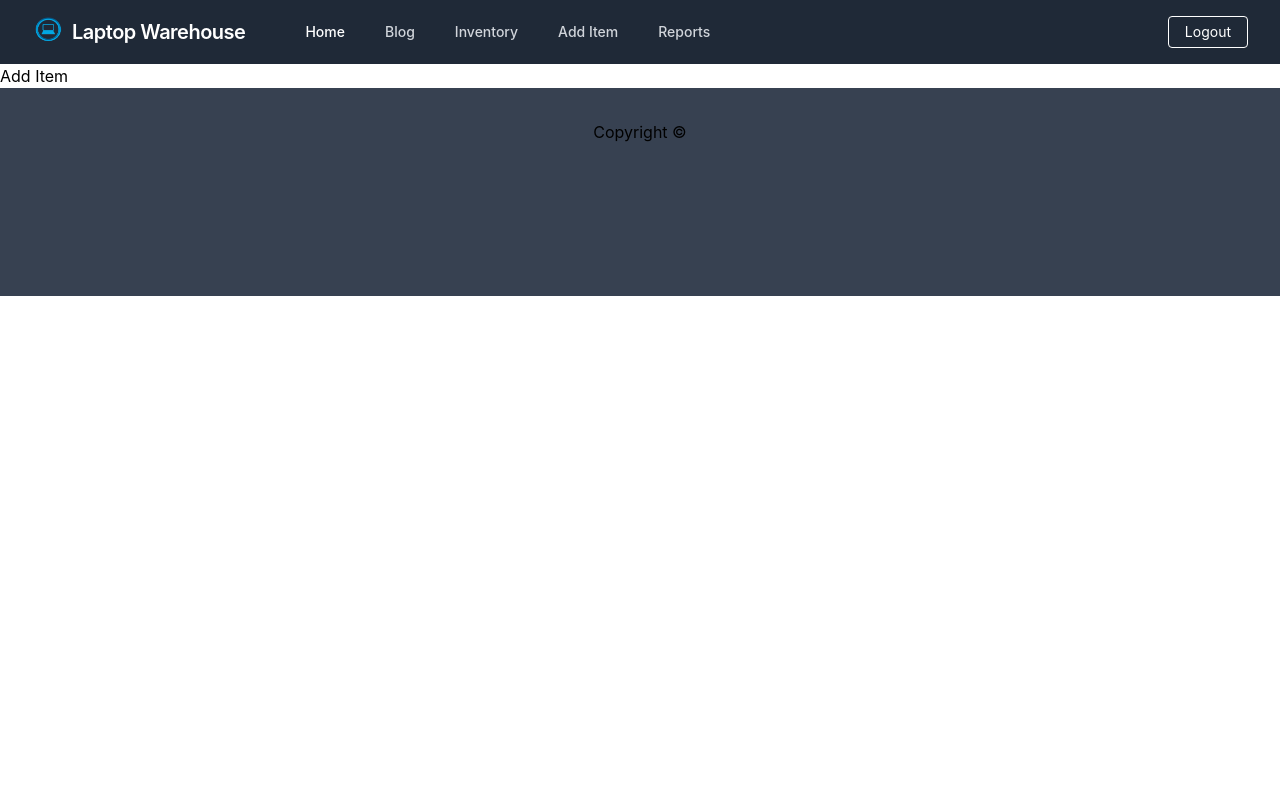
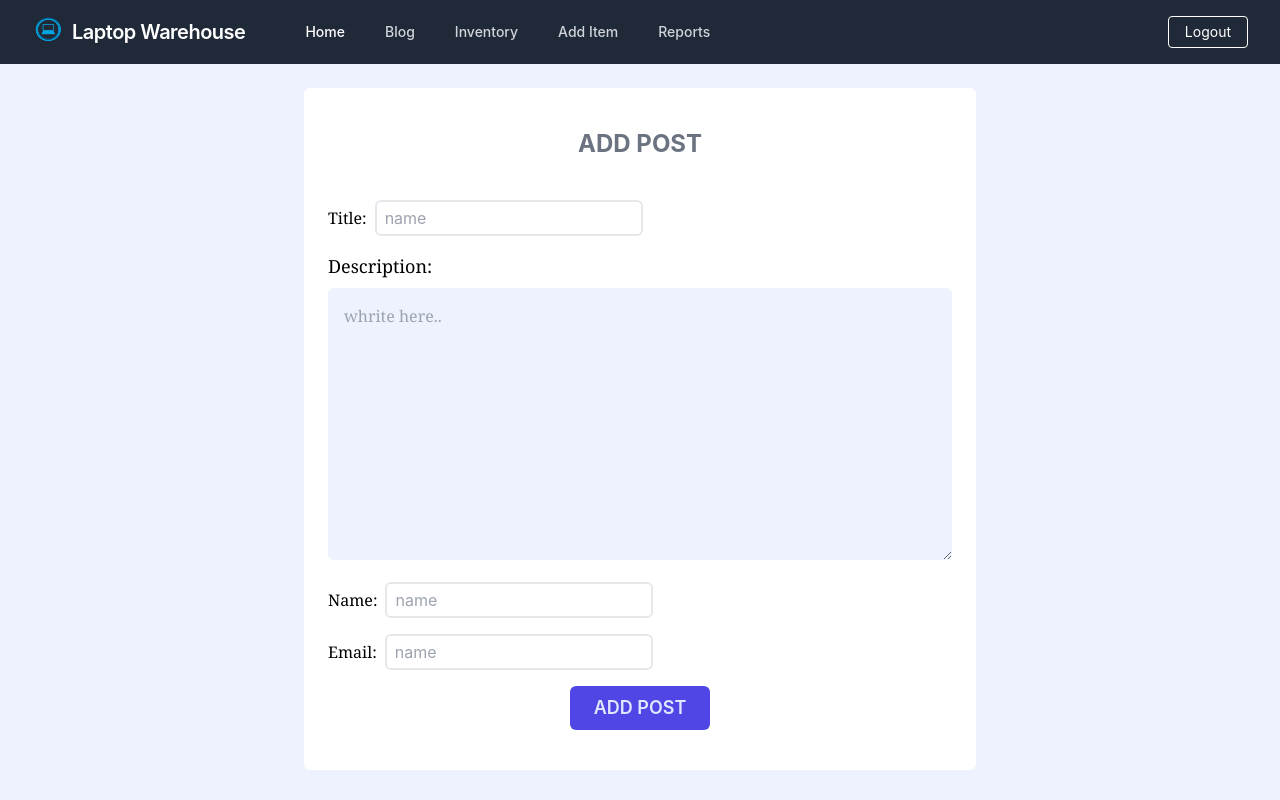
Before and after one commit to ibrahim1165/assaingment-11, a React (Create React App) app: page /additem in a window 1280 px wide. Shown: the top 800 px of the page. Built offline with nearby package versions, Linux system fonts and the light colour scheme; no server answers; sample sign-in values are in the browser's storage; what tw-elements would draw is missing.

Commit message:
item add form added

```diff
--- a/package.json
+++ b/package.json
@@ -13,6 +13,7 @@
     "react-bootstrap": "^2.3.1",
     "react-dom": "^18.1.0",
     "react-firebase-hooks": "^5.0.3",
+    "react-hook-form": "^7.30.0",
     "react-router-dom": "^6.3.0",
     "react-scripts": "5.0.1",
     "react-toastify": "^8.2.0",
--- a/src/App.js
+++ b/src/App.js
@@ -11,6 +11,7 @@ import Register from './Componets/Register/Register';
 import Additem from './Componets/Additem/Additem';
 import NotFound from './Componets/NotFound/NotFound';
 import RequirAuth from './Componets/RequirAuth/RequirAuth';
+import Update from './Componets/Update/Update';
 function App() {
   return (
     <div>
@@ -18,16 +19,16 @@ function App() {
       <Routes>
         <Route path='/' element={<Home />} ></Route>
         <Route path='/home' element={<Home />} ></Route>
-        <Route path='/inventory' element={
-            <Managinv />
+        <Route path='/inventory' element={<Managinv />
         } ></Route>
         <Route path='/login' element={<Login />} ></Route>
-        <Route path='/blog' element={<Blog />} ></Route>
+        <Route path='/blog' element={<Blog />}></Route>
         <Route path='/additem' element={
           <RequirAuth>
             <Additem></Additem>
           </RequirAuth>
         }></Route>
+        <Route path='/uptate/:id' element={<Update></Update>}></Route>
         <Route path='/register' element={<Register />} ></Route>
        <Route path='*'element={<NotFound></NotFound>}></Route>
       </Routes>
--- a/src/Componets/Additem/Additem.js
+++ b/src/Componets/Additem/Additem.js
@@ -3,7 +3,33 @@ import React from 'react';
 const Additem = () => {
     return (
         <div>
-            <h3>Add Item</h3>
+
+            <form>
+                <div className="bg-indigo-50 min-h-screen md:px-20 pt-6">
+                    <div className=" bg-white rounded-md px-6 py-10 max-w-2xl mx-auto">
+                        <h1 className="text-center text-2xl font-bold text-gray-500 mb-10">ADD POST</h1>
+                        <div className="space-y-4">
+                            <div>
+                                <label for="title" className="text-lx font-serif">Title:</label>
+                                <input type="text" placeholder="name" id="title" className="ml-2 outline-none py-1 px-2 text-md border-2 rounded-md"/>
+                            </div>
+                            <div>
+                                <label for="description" className="block mb-2 text-lg font-serif">Description:</label>
+                                <textarea id="description" cols="30" rows="10" placeholder="whrite here.." className="w-full font-serif  p-4 text-gray-600 bg-indigo-50 outline-none rounded-md"></textarea>
+                            </div>
+                            <div>
+                                <label for="name" className="text-lx font-serif">Name:</label>
+                                <input type="text" placeholder="name" id="name" className="ml-2 outline-none py-1 px-2 text-md border-2 rounded-md" />
+                            </div>
+                            <div>
+                                <label for="email" className="text-lx font-serif">Email:</label>
+                                <input type="text" placeholder="name" id="email" className="ml-2 outline-none py-1 px-2 text-md border-2 rounded-md" />
+                            </div>
+                            <button className=" px-6 py-2 mx-auto block rounded-md text-lg font-semibold text-indigo-100 bg-indigo-600  ">ADD POST</button>
+                        </div>
+                    </div>
+                </div>
+            </form>
         </div>
     );
 };
--- a/src/Componets/Allinventory/Allinventory.js
+++ b/src/Componets/Allinventory/Allinventory.js
@@ -1,13 +1,7 @@
 import React from 'react';
 import { Link } from 'react-router-dom';
 
-const Allinventory = ({ product}) => {
-    const DeleteBtn=(id)=>{
-        const proceed =window.confirm('Are you sure you want to delete')
-        if(proceed){
-
-        }
-    }
+const Allinventory = ({ product,DeleteBtn}) => {
     const { name,quenty, price, Discreption, supplire, img } = product
     return (
         <div>
@@ -23,7 +17,8 @@ const Allinventory = ({ product}) => {
                         <p className="text-gray-700 text-base mb-4">Discreption: {Discreption}
                         </p>
                         <p className="m-2">supplire: {supplire}</p>
-                        <button onClick={DeleteBtn} type="button" class=" inline-block px-6 py-2.5 bg-blue-600 text-white font-medium text-xs leading-tight uppercase rounded shadow-md hover:bg-blue-700 hover:shadow-lg focus:bg-blue-700 focus:shadow-lg focus:outline-none focus:ring-0 active:bg-blue-800 active:shadow-lg transition duration-150 ease-in-out">Delete</button>
+                        <button onClick={()=>DeleteBtn(product._id)} type="button" class=" inline-block px-6 py-2.5 bg-blue-600 text-white font-medium text-xs leading-tight uppercase rounded shadow-md hover:bg-blue-700 hover:shadow-lg focus:bg-blue-700 focus:shadow-lg focus:outline-none focus:ring-0 active:bg-blue-800 active:shadow-lg transition duration-150 ease-in-out">Delete</button>
+
                     </div>
 
                 </div>
--- a/src/Componets/Homeinven/Homeinventory.js
+++ b/src/Componets/Homeinven/Homeinventory.js
@@ -17,7 +17,7 @@ const Homeinventory = ({ product }) => {
                         <p className="text-gray-700 text-base mb-4">Discreption: {Discreption}
                         </p>
                         <p className="m-2">supplire: {supplire}</p>
-                        <button type="button" className=" inline-block px-6 py-2.5 bg-blue-600 text-white font-medium text-xs leading-tight uppercase rounded shadow-md hover:bg-blue-700 hover:shadow-lg focus:bg-blue-700 focus:shadow-lg focus:outline-none focus:ring-0 active:bg-blue-800 active:shadow-lg transition duration-150 ease-in-out">Update</button>
+                        <Link to="/update" className=" inline-block px-6 py-2.5 bg-blue-600 text-white font-medium text-xs leading-tight uppercase rounded shadow-md hover:bg-blue-700 hover:shadow-lg focus:bg-blue-700 focus:shadow-lg focus:outline-none focus:ring-0 active:bg-blue-800 active:shadow-lg transition duration-150 ease-in-out">Update</Link>
                     </div>
 
                 </div>
--- a/src/Componets/Managinv/Managinv.js
+++ b/src/Componets/Managinv/Managinv.js
@@ -1,13 +1,24 @@
 import React, { useEffect, useState } from 'react';
 import Allinventory from '../Allinventory/Allinventory';
+import useProduct from '../Useproduct/Useproduct';
+
 
 const Managinv = () => {
-    const [products,setproducts] = useState([]);
-    useEffect(() => {
-        fetch('http://localhost:5000/product')
-        .then((response) =>response.json())
-        .then(data=>setproducts(data))
-    },[])
+    const [products,setproducts] = useProduct();
+    const DeleteBtn=(id)=>{
+        const proceed =window.confirm('Are you sure you want to delete')
+        if(proceed){
+            const url = `http://localhost:5000/product/${id}`
+            fetch(url,{
+                method: 'DELETE',
+            })
+            .then(res=>res.json())
+            .then(data =>{
+            })
+            const remaing = products.filter(product => product._id!==id)
+            setproducts(remaing)
+        }
+    }
     return (
         <div>
             <div className="text-center text-2xl text-bold-400 m-4 " >All Leptop</div>
@@ -16,6 +27,7 @@ const Managinv = () => {
                     products.map(product =><Allinventory
                     key={product.id}
                     product={product}
+                    DeleteBtn={DeleteBtn}
 
                     ></Allinventory>)
                 }
--- /dev/null
+++ b/src/Componets/Update/Update.js
@@ -0,0 +1,20 @@
+import React, { useEffect, useState } from 'react';
+import { useParams } from 'react-router-dom';
+
+const Update = () => {
+    const {id} = useParams()
+    const [user,setuser] = useState({})
+    useEffect(()=>{
+        const url =`http://localhost:5000/product/${id}`;
+        fetch(url)
+        .then(res=>res.json())
+        .then(data=>setuser(data))
+    },[])
+    return (
+        <div>
+            <h2>Update user:{user.id}</h2>
+        </div>
+    );
+};
+
+export default Update;
--- /dev/null
+++ b/src/Componets/Useproduct/Useproduct.js
@@ -0,0 +1,12 @@
+import { useEffect, useState } from "react";
+
+const useProduct =()=>{
+    const [products , setproducts] = useState([]);
+    useEffect(()=>{
+        fetch('http://localhost:5000/product')
+        .then(res=>res.json())
+       .then(data => setproducts(data))
+    },[products]);
+    return [products ,setproducts]
+}
+export default useProduct;
```
Also changed, not shown: 1 other file (tests, documents, lock files or other folders).
